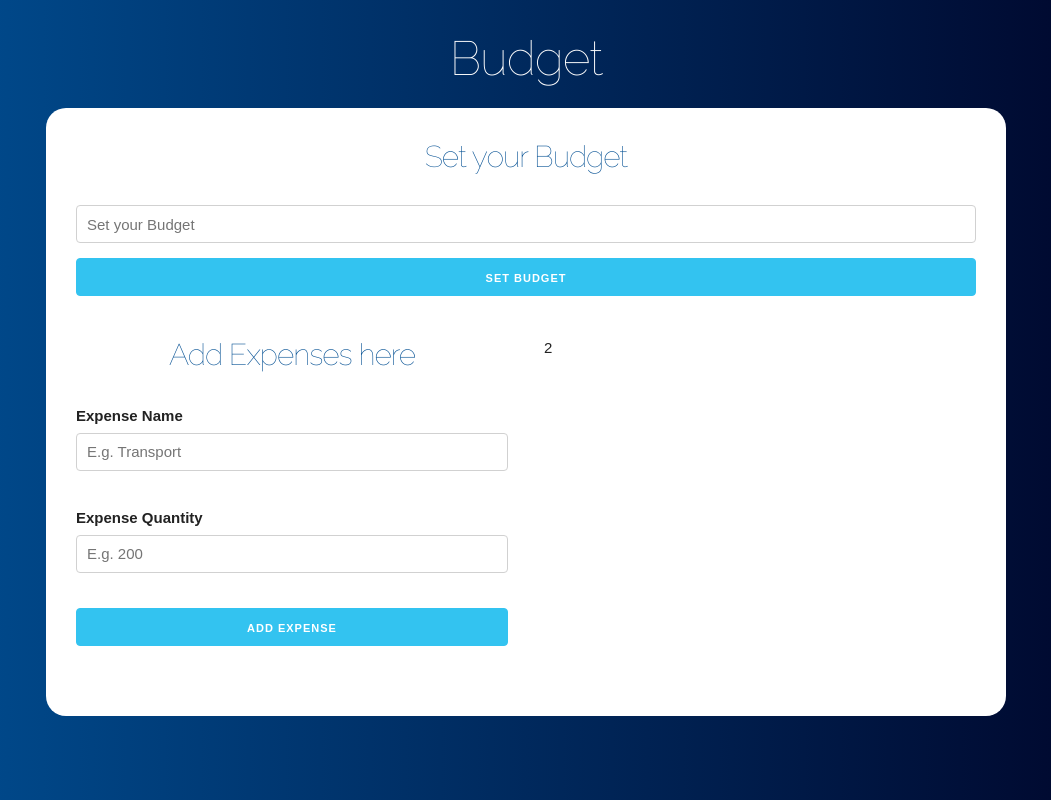
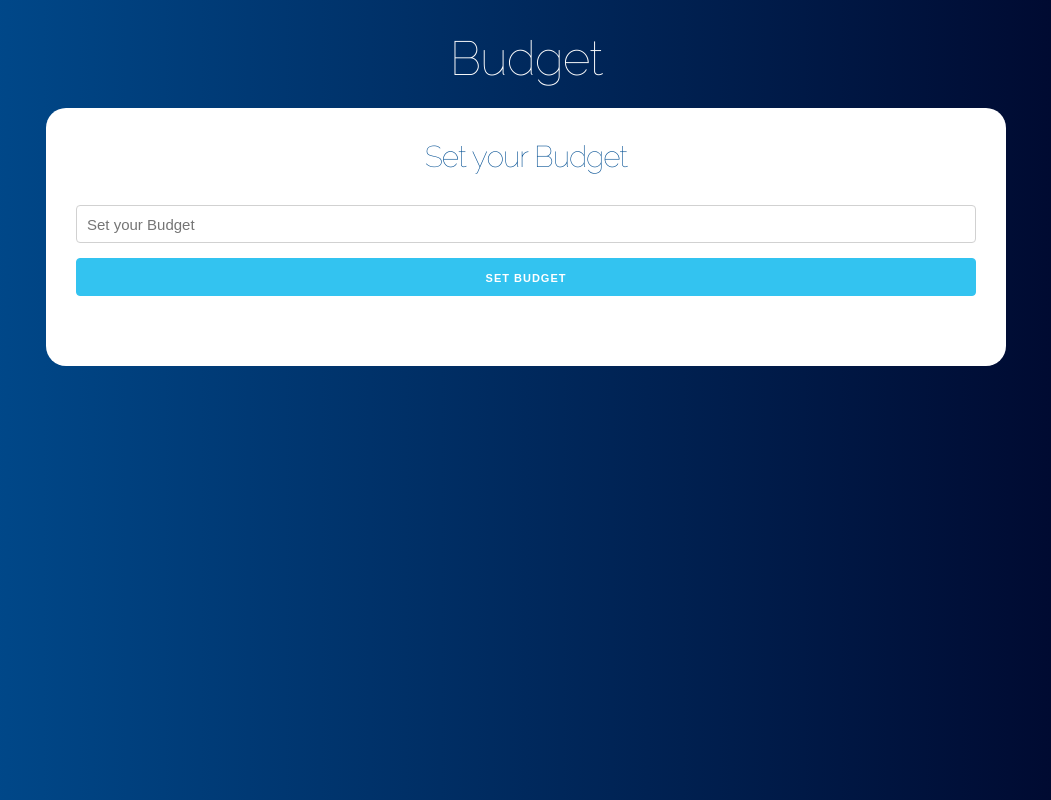
Before and after one commit to AlanAlv/react-budget, a React (Create React App) app: page / in a window 1280 px wide. Shown: the whole page, without its empty margins (114-1165 px from the left). Built offline with nearby package versions, Linux system fonts and the light colour scheme.

Commit message:
Conditional Rendering

```diff
--- a/src/App.js
+++ b/src/App.js
@@ -7,6 +7,7 @@ function App() {
   // Define state
   const [ budget, saveBudget] = useState(0);
   const [ remaining, saveRemaining] = useState(0);
+  const [ showQuestion, updateQuestion] = useState(true);
 
 
   return (
@@ -15,11 +16,15 @@ function App() {
         <h1>Budget</h1>
 
         <div className="main-content">
+          {showQuestion ?
+            (
               <Question
                 saveBudget={saveBudget}
                 saveRemaining={saveRemaining}
+                updateQuestion={updateQuestion}
               />
-
+            ) :
+            (
               <div className="row">
                 <div className="one-half column">
                   <Form />
@@ -28,6 +33,11 @@ function App() {
                   2
                 </div>
               </div>
+            )
+          }
+
+
+
         </div>
       </header>
     </div>
--- a/src/componets/Question.js
+++ b/src/componets/Question.js
@@ -1,7 +1,7 @@
 import React, { Fragment, useState } from 'react';
 import Error from './Error';
 
-const Question = ({saveRemaining, saveBudget}) => {
+const Question = ({saveRemaining, saveBudget, updateQuestion}) => {
 
     // Define State
     const [ quantity, saveQuantity ] = useState(0);
@@ -26,6 +26,7 @@ const Question = ({saveRemaining, saveBudget}) => {
         saveError(false);
         saveBudget(quantity);
         saveRemaining(quantity);
+        updateQuestion(false);
 
     }
 
```
Lines whose indentation alone changed are shown as unchanged.
